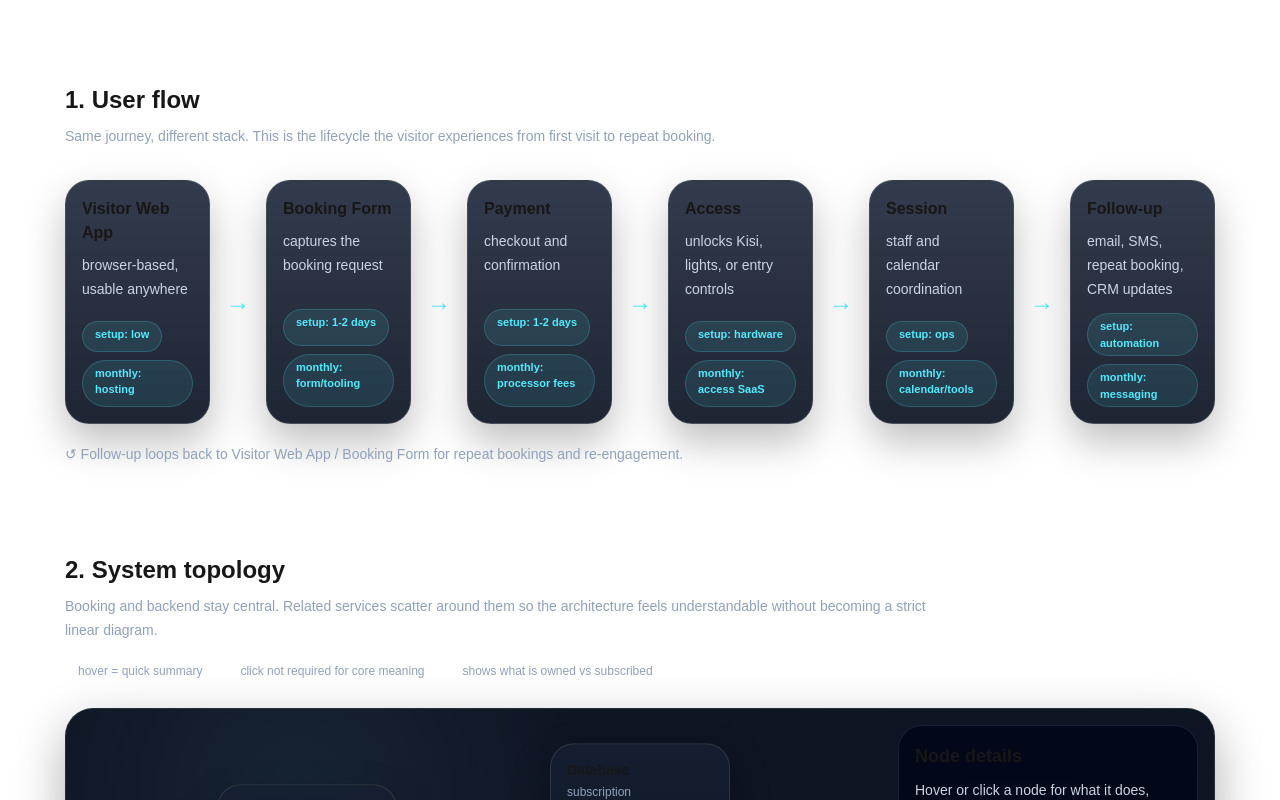
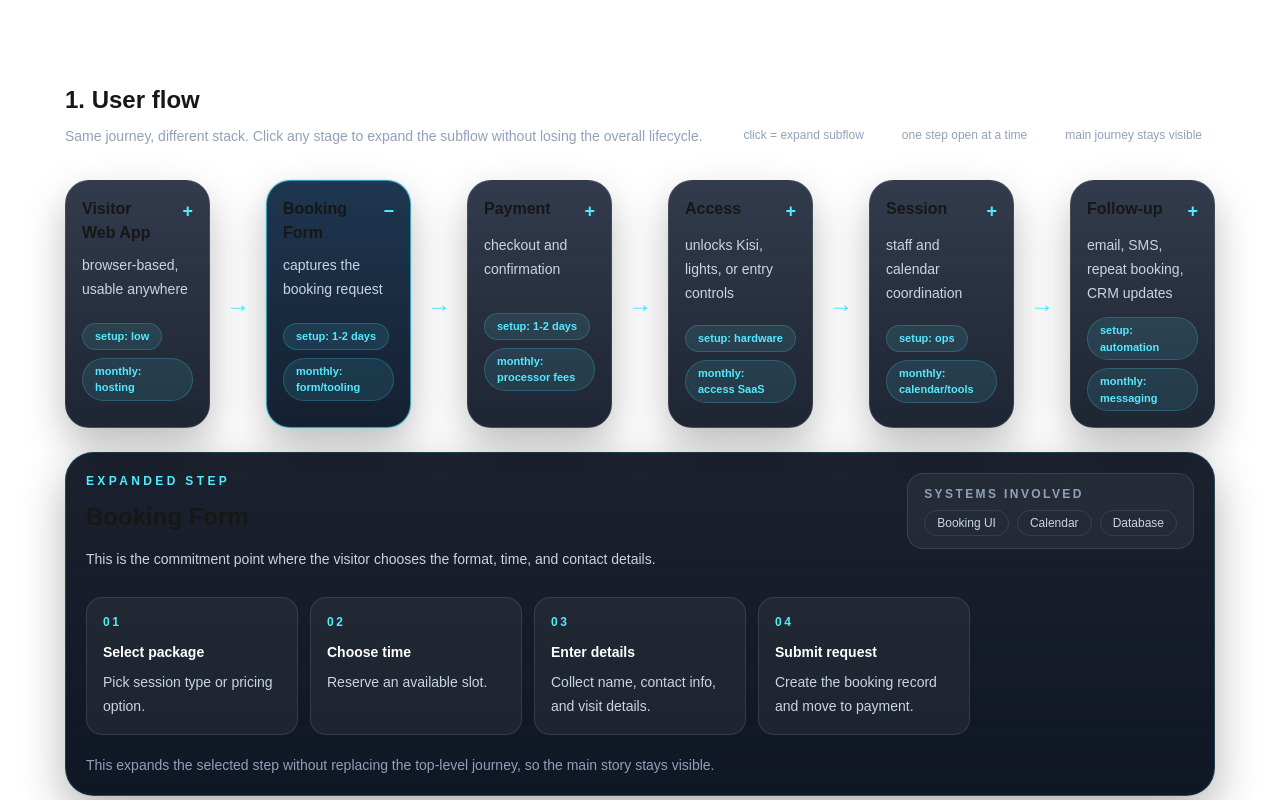
Before and after one commit to Donaid-Ngai/visuals, a Next.js app: page /visuals/marven-baseball-sim in a window 1280 px wide. Shown: the part 420-1220 px from the top of the page. Built offline with nearby package versions, Linux system fonts and the light colour scheme.

Commit message:
feat: add expandable user flow to baseball sim visual

```diff
--- a/src/app/visuals/marven-baseball-sim/page.tsx
+++ b/src/app/visuals/marven-baseball-sim/page.tsx
@@ -1,4 +1,6 @@
 "use client";
+
+import { useMemo, useState } from "react";
 
 type TopologyNode = {
   key: string;
@@ -12,6 +14,103 @@ type TopologyNode = {
   summary: string;
   connections: string[];
 };
+
+type UserFlowNode = {
+  id: string;
+  title: string;
+  summary: string;
+  badges: string[];
+  details: string;
+  systems: string[];
+  subflow: {
+    id: string;
+    label: string;
+    note: string;
+  }[];
+};
+
+const userFlowNodes: UserFlowNode[] = [
+  {
+    id: "visitor-web-app",
+    title: "Visitor Web App",
+    summary: "browser-based, usable anywhere",
+    badges: ["setup: low", "monthly: hosting"],
+    details: "The customer sees pricing, offer framing, and a clear call to book from any device.",
+    systems: ["Next.js site", "Hosting", "Analytics"],
+    subflow: [
+      { id: "landing", label: "Landing page", note: "Explains the experience and shows the offer." },
+      { id: "pricing", label: "Pricing + info", note: "Answers the basic questions before booking." },
+      { id: "cta", label: "CTA click", note: "Pushes the visitor into the actual booking path." },
+    ],
+  },
+  {
+    id: "booking-form",
+    title: "Booking Form",
+    summary: "captures the booking request",
+    badges: ["setup: 1-2 days", "monthly: form/tooling"],
+    details: "This is the commitment point where the visitor chooses the format, time, and contact details.",
+    systems: ["Booking UI", "Calendar", "Database"],
+    subflow: [
+      { id: "package", label: "Select package", note: "Pick session type or pricing option." },
+      { id: "time", label: "Choose time", note: "Reserve an available slot." },
+      { id: "details", label: "Enter details", note: "Collect name, contact info, and visit details." },
+      { id: "submit", label: "Submit request", note: "Create the booking record and move to payment." },
+    ],
+  },
+  {
+    id: "payment",
+    title: "Payment",
+    summary: "checkout and confirmation",
+    badges: ["setup: 1-2 days", "monthly: processor fees"],
+    details: "Payment confirms intent, captures revenue, and triggers the rest of the automated flow.",
+    systems: ["Stripe", "Backend/API", "Email"],
+    subflow: [
+      { id: "quote", label: "Quote shown", note: "Display the final price and what is included." },
+      { id: "checkout", label: "Checkout", note: "Take payment through the processor." },
+      { id: "confirm", label: "Confirmation sent", note: "Receipt and next-step confirmation go out automatically." },
+    ],
+  },
+  {
+    id: "access",
+    title: "Access",
+    summary: "unlocks Kisi, lights, or entry controls",
+    badges: ["setup: hardware", "monthly: access SaaS"],
+    details: "The system turns a paid booking into real-world access and environmental control.",
+    systems: ["Kisi", "Door controls", "Lights", "Automation"],
+    subflow: [
+      { id: "verify", label: "Booking verified", note: "Check valid booking state and timing." },
+      { id: "rule", label: "Access rule triggered", note: "Grant temporary permissions or entry logic." },
+      { id: "environment", label: "Door / lights enabled", note: "Make the physical session ready for arrival." },
+    ],
+  },
+  {
+    id: "session",
+    title: "Session",
+    summary: "staff and calendar coordination",
+    badges: ["setup: ops", "monthly: calendar/tools"],
+    details: "Once access is ready, the actual operating workflow kicks in for staff, timing, and customer experience.",
+    systems: ["Calendar", "Staff ops", "Notifications"],
+    subflow: [
+      { id: "staff", label: "Staff notified", note: "Alert staff or operators for the session." },
+      { id: "calendar", label: "Calendar reserved", note: "Lock in the facility and staffing window." },
+      { id: "arrival", label: "Visitor arrives", note: "Customer enters and checks in." },
+      { id: "run", label: "Sim session runs", note: "The actual baseball sim experience happens." },
+    ],
+  },
+  {
+    id: "follow-up",
+    title: "Follow-up",
+    summary: "email, SMS, repeat booking, CRM updates",
+    badges: ["setup: automation", "monthly: messaging"],
+    details: "After the visit, the system shifts into retention mode and tries to create the next booking.",
+    systems: ["Email", "SMS", "CRM", "Automation"],
+    subflow: [
+      { id: "thanks", label: "Thank-you sent", note: "Close the loop with a post-visit message." },
+      { id: "crm", label: "CRM updated", note: "Store activity and customer history." },
+      { id: "promo", label: "Promo / invite", note: "Encourage repeat bookings or upsells." },
+    ],
+  },
+];
 
 const topologyNodes: TopologyNode[] = [
   {
@@ -156,11 +255,35 @@ function MiniBadge({ children }: { children: React.ReactNode }) {
   return <span className="rounded-full border border-cyan-300/20 bg-cyan-300/10 px-3 py-1 text-[11px] font-bold text-cyan-300">{children}</span>;
 }
 
-function FlowNode({ title, copy, badges }: { title: string; copy: string; badges: string[] }) {
+function FlowNode({
+  title,
+  copy,
+  badges,
+  active,
+  onClick,
+}: {
+  title: string;
+  copy: string;
+  badges: string[];
+  active: boolean;
+  onClick: () => void;
+}) {
   return (
-    <div className="grid min-h-[136px] gap-3 rounded-3xl border border-white/10 bg-[linear-gradient(180deg,rgba(22,32,51,0.88),rgba(16,24,39,0.94))] p-4 shadow-[0_18px_40px_rgba(0,0,0,0.26)]">
+    <button
+      type="button"
+      onClick={onClick}
+      className={`grid min-h-[136px] gap-3 rounded-3xl border p-4 text-left shadow-[0_18px_40px_rgba(0,0,0,0.26)] transition ${
+        active
+          ? "border-cyan-300/60 bg-[linear-gradient(180deg,rgba(21,46,73,0.96),rgba(16,28,45,0.98))] ring-1 ring-cyan-300/30"
+          : "border-white/10 bg-[linear-gradient(180deg,rgba(22,32,51,0.88),rgba(16,24,39,0.94))] hover:border-cyan-300/40"
+      }`}
+      aria-pressed={active}
+    >
       <div>
-        <h3 className="text-base font-semibold">{title}</h3>
+        <div className="flex items-start justify-between gap-4">
+          <h3 className="text-base font-semibold">{title}</h3>
+          <span className="text-lg font-bold text-cyan-300">{active ? "−" : "+"}</span>
+        </div>
         <p className="mt-2 text-sm leading-6 text-slate-300">{copy}</p>
       </div>
       <div className="flex flex-wrap gap-2">
@@ -168,6 +291,42 @@ function FlowNode({ title, copy, badges }: { title: string; copy: string; badges
           <MiniBadge key={badge}>{badge}</MiniBadge>
         ))}
       </div>
+    </button>
+  );
+}
+
+function ExpandedSubflow({ node }: { node: UserFlowNode }) {
+  return (
+    <div className="rounded-[28px] border border-cyan-300/20 bg-[linear-gradient(180deg,rgba(8,15,28,0.92),rgba(11,18,32,0.98))] p-5 shadow-[0_18px_45px_rgba(0,0,0,0.3)]">
+      <div className="flex flex-col gap-4 lg:flex-row lg:items-start lg:justify-between">
+        <div className="max-w-2xl">
+          <p className="text-xs font-semibold uppercase tracking-[0.28em] text-cyan-300">Expanded step</p>
+          <h3 className="mt-3 text-2xl font-semibold">{node.title}</h3>
+          <p className="mt-3 text-sm leading-7 text-slate-300">{node.details}</p>
+        </div>
+        <div className="rounded-2xl border border-white/10 bg-white/5 px-4 py-3 text-sm text-slate-300">
+          <div className="text-xs font-semibold uppercase tracking-[0.2em] text-slate-400">Systems involved</div>
+          <div className="mt-2 flex flex-wrap gap-2">
+            {node.systems.map((system) => (
+              <span key={system} className="rounded-full border border-white/10 px-3 py-1 text-xs">
+                {system}
+              </span>
+            ))}
+          </div>
+        </div>
+      </div>
+
+      <div className="mt-6 grid gap-3 lg:grid-cols-[repeat(3,minmax(0,1fr))] xl:grid-cols-[repeat(5,minmax(0,1fr))]">
+        {node.subflow.map((step, index) => (
+          <div key={step.id} className="relative rounded-2xl border border-white/10 bg-white/5 p-4">
+            <div className="text-xs font-semibold uppercase tracking-[0.22em] text-cyan-300">{String(index + 1).padStart(2, "0")}</div>
+            <h4 className="mt-3 text-sm font-semibold text-white">{step.label}</h4>
+            <p className="mt-2 text-sm leading-6 text-slate-300">{step.note}</p>
+          </div>
+        ))}
+      </div>
+
+      <p className="mt-5 text-sm text-slate-400">This expands the selected step without replacing the top-level journey, so the main story stays visible.</p>
     </div>
   );
 }
@@ -225,6 +384,13 @@ function TopologyMap() {
 }
 
 export default function MarvenBaseballSimPage() {
+  const [activeFlowId, setActiveFlowId] = useState(userFlowNodes[1]?.id ?? userFlowNodes[0]?.id);
+
+  const activeFlowNode = useMemo(
+    () => userFlowNodes.find((node) => node.id === activeFlowId) ?? userFlowNodes[0],
+    [activeFlowId],
+  );
+
   return (
     <main className="mx-auto max-w-7xl px-6 py-16 md:px-10 md:py-20">
       <section className="grid gap-6 lg:grid-cols-[1.1fr_0.9fr]">
@@ -252,23 +418,44 @@ export default function MarvenBaseballSimPage() {
 
       <section className="mt-10">
         <SectionCard>
-          <h2 className="text-2xl font-semibold">1. User flow</h2>
-          <p className="mt-2 max-w-4xl text-sm leading-6 text-slate-400">
-            Same journey, different stack. This is the lifecycle the visitor experiences from first visit to repeat booking.
-          </p>
-          <div className="mt-8 grid gap-4 lg:grid-cols-[1fr_auto_1fr_auto_1fr_auto_1fr_auto_1fr_auto_1fr]">
-            <FlowNode title="Visitor Web App" copy="browser-based, usable anywhere" badges={["setup: low", "monthly: hosting"]} />
-            <div className="hidden items-center justify-center text-2xl font-extrabold text-cyan-300 lg:flex">→</div>
-            <FlowNode title="Booking Form" copy="captures the booking request" badges={["setup: 1-2 days", "monthly: form/tooling"]} />
-            <div className="hidden items-center justify-center text-2xl font-extrabold text-cyan-300 lg:flex">→</div>
-            <FlowNode title="Payment" copy="checkout and confirmation" badges={["setup: 1-2 days", "monthly: processor fees"]} />
-            <div className="hidden items-center justify-center text-2xl font-extrabold text-cyan-300 lg:flex">→</div>
-            <FlowNode title="Access" copy="unlocks Kisi, lights, or entry controls" badges={["setup: hardware", "monthly: access SaaS"]} />
-            <div className="hidden items-center justify-center text-2xl font-extrabold text-cyan-300 lg:flex">→</div>
-            <FlowNode title="Session" copy="staff and calendar coordination" badges={["setup: ops", "monthly: calendar/tools"]} />
-            <div className="hidden items-center justify-center text-2xl font-extrabold text-cyan-300 lg:flex">→</div>
-            <FlowNode title="Follow-up" copy="email, SMS, repeat booking, CRM updates" badges={["setup: automation", "monthly: messaging"]} />
+          <div className="flex flex-col gap-4 lg:flex-row lg:items-end lg:justify-between">
+            <div>
+              <h2 className="text-2xl font-semibold">1. User flow</h2>
+              <p className="mt-2 max-w-4xl text-sm leading-6 text-slate-400">
+                Same journey, different stack. Click any stage to expand the subflow without losing the overall lifecycle.
+              </p>
+            </div>
+            <div className="flex flex-wrap gap-3 text-xs text-slate-400">
+              <span className="rounded-full border border-white/10 px-3 py-1">click = expand subflow</span>
+              <span className="rounded-full border border-white/10 px-3 py-1">one step open at a time</span>
+              <span className="rounded-full border border-white/10 px-3 py-1">main journey stays visible</span>
+            </div>
           </div>
+
+          <div className="mt-8 grid gap-4 xl:grid-cols-[1fr_auto_1fr_auto_1fr_auto_1fr_auto_1fr_auto_1fr]">
+            {userFlowNodes.map((node, index) => (
+              <>
+                <FlowNode
+                  key={node.id}
+                  title={node.title}
+                  copy={node.summary}
+                  badges={node.badges}
+                  active={node.id === activeFlowId}
+                  onClick={() => setActiveFlowId((current) => (current === node.id ? node.id : node.id))}
+                />
+                {index < userFlowNodes.length - 1 ? (
+                  <div key={`${node.id}-arrow`} className="hidden items-center justify-center text-2xl font-extrabold text-cyan-300 xl:flex">
+                    →
+                  </div>
+                ) : null}
+              </>
+            ))}
+          </div>
+
+          <div className="mt-6">
+            <ExpandedSubflow node={activeFlowNode} />
+          </div>
+
           <p className="mt-5 text-sm text-slate-400">↺ Follow-up loops back to Visitor Web App / Booking Form for repeat bookings and re-engagement.</p>
         </SectionCard>
       </section>
```
